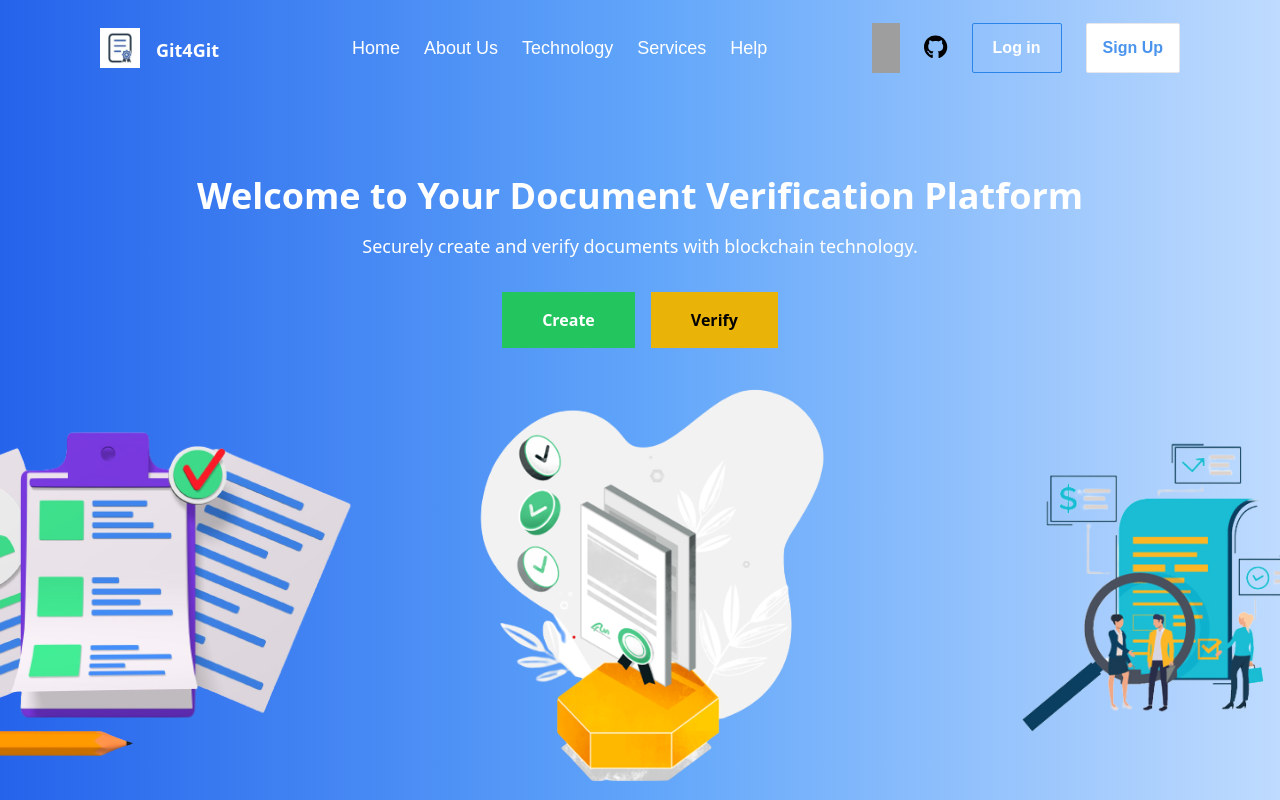
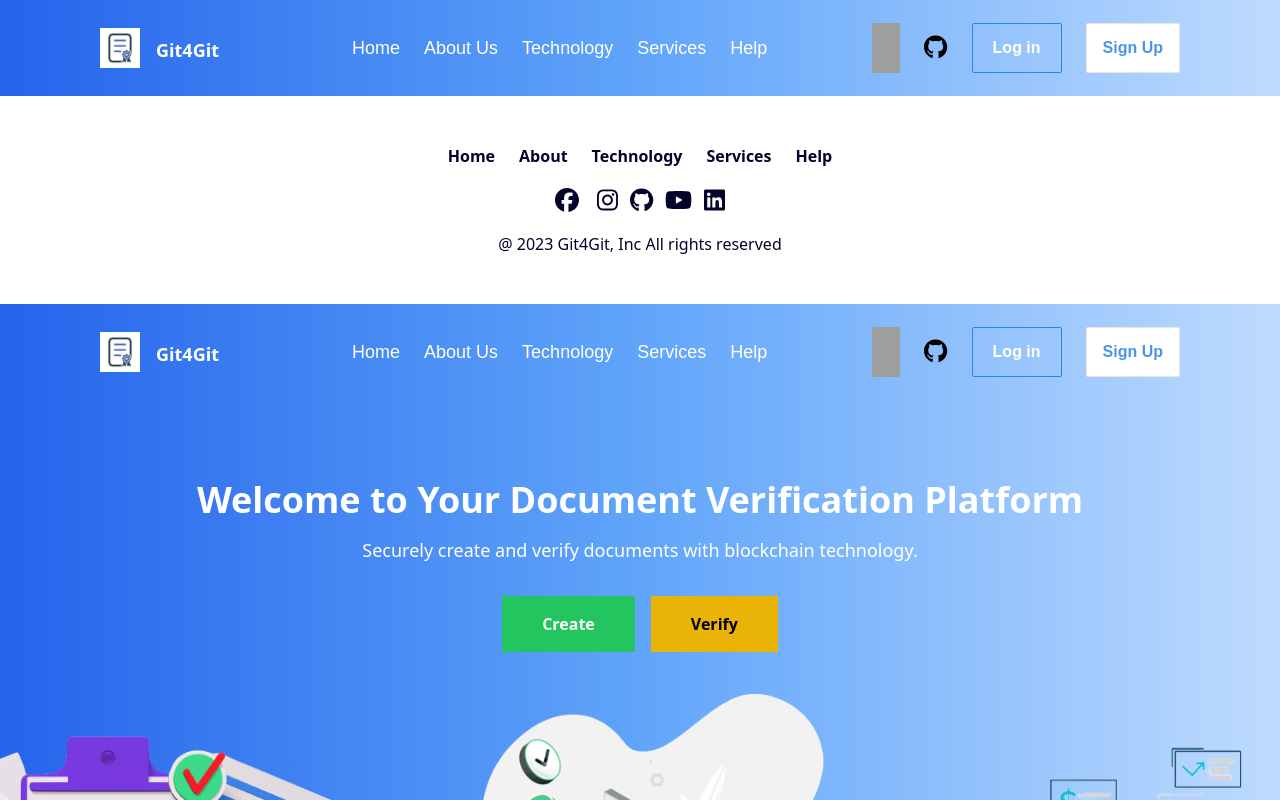
Before and after one commit to Sanskar-12/VH23-36-Git4git, a React (Vite) app: page /about in a window 1280 px wide. Shown: the top 800 px of the page. Built offline with nearby package versions, Linux system fonts and the light colour scheme; grey boxes are pictures that could not be loaded; a small style sheet from the web is missing.

Commit message:
navbar and about

```diff
--- a/package.json
+++ b/package.json
@@ -14,7 +14,8 @@
     "@fortawesome/free-brands-svg-icons": "^6.4.2",
     "@fortawesome/react-fontawesome": "^0.2.0",
     "react": "^18.2.0",
-    "react-dom": "^18.2.0"
+    "react-dom": "^18.2.0",
+    "react-router-dom": "^6.16.0"
   },
   "devDependencies": {
     "@types/react": "^18.2.15",
--- a/src/App.jsx
+++ b/src/App.jsx
@@ -3,12 +3,25 @@
 import Navbar from "./Components/Navbar/navbar";
 import Hero from "./Components/Hero/Hero";
 import Footer from "./Components/Footer/Footer"
+import {BrowserRouter as Router,Routes, Route} from 'react-router-dom';
+import Home from "./Components/Home/Home";
+import About from "./Components/About/About";
 
 
 const App = () => {
   return (
     <>
+    <Router>
       <Navbar />
+      <Routes>
+        <Route path="/Home" element={<Home/>}/>
+        <Route path="/about" element={<About/>}/>
+        <Route path="/about" element={<About/>}/>
+        <Route path="/about" element={<About/>}/>
+      </Routes>
+
+    </Router>
+
       <Hero />
       <Footer />
     </>
--- a/src/Components/About/About.jsx
+++ b/src/Components/About/About.jsx
@@ -0,0 +1,13 @@
+import Footer from "../Footer/Footer";
+import Navbar from "../Navbar/navbar";
+
+function About() {
+  return (
+    <div>
+      <Footer/>
+      <Navbar/>
+    </div>
+  )
+}
+
+export default About
--- a/src/Components/Navbar/navbar.jsx
+++ b/src/Components/Navbar/navbar.jsx
@@ -1,5 +1,4 @@
 
-import React from 'react'
 import { FontAwesomeIcon } from '@fortawesome/react-fontawesome';
 import {faGithub} from '@fortawesome/free-brands-svg-icons';
 
```
Also changed, not shown: src/Components/Help/Help.jsx (added), src/Components/Home/Home.jsx (added), src/Components/Services/Services.jsx (added), src/Components/Technology/Technology.jsx (added), 1 other file (tests, documents, lock files or other folders).
